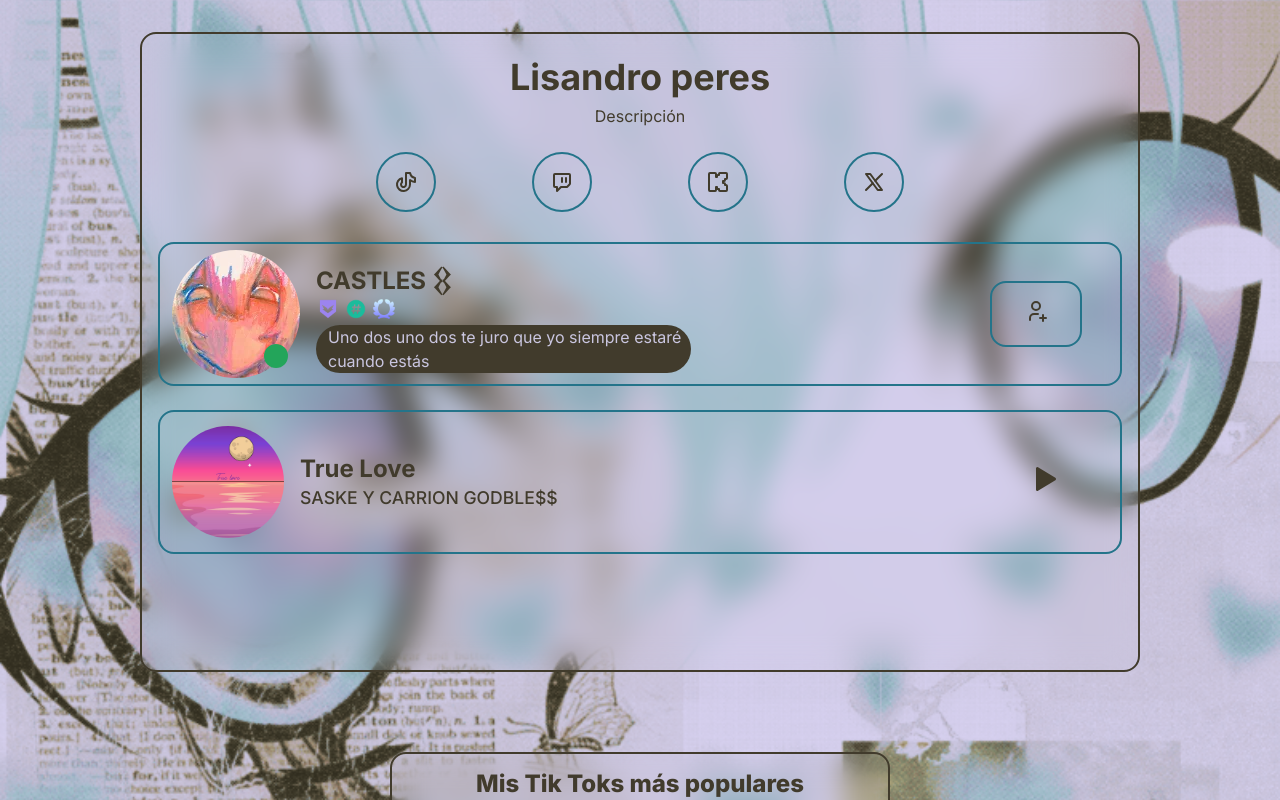
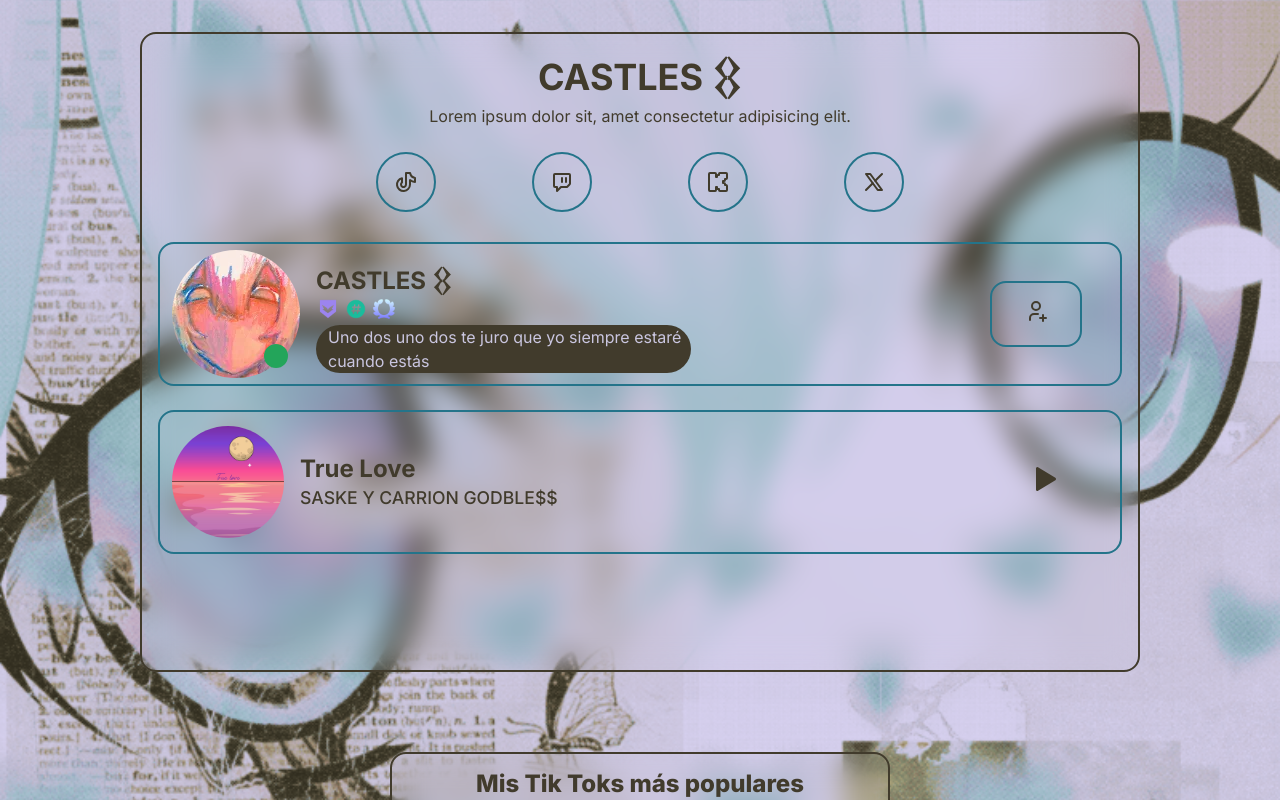
Before and after one commit to JunLovin/cascard, a React (Vite) app: page / in a window 1280 px wide. Shown: the top 800 px of the page. Built offline with nearby package versions, Linux system fonts and the light colour scheme.

Commit message:
feat: change webpage title and username

```diff
--- a/index.html
+++ b/index.html
@@ -4,7 +4,7 @@
     <meta charset="UTF-8" />
     <link rel="icon" type="image/svg+xml" href="/vite.svg" />
     <meta name="viewport" content="width=device-width, initial-scale=1.0" />
-    <title>Vite + React</title>
+    <title>CASTLES</title>
     <link rel="stylesheet" href="src/index.css">
   </head>
   <body class="bg-[url(/bg/backgroundImage.png)] bg-cover bg-no-repeat bg-fixed flex justify-around items-center h-dvh max-2xl:h-auto overflow-hidden font-inter max-2xl:overflow-y-scroll">
--- a/src/components/Card.jsx
+++ b/src/components/Card.jsx
@@ -67,8 +67,8 @@ function Card() {
             <div className="card w-[1000px] h-[40rem] border-2 rounded-2xl p-4 flex gap-4 justify-center overflow-hidden backdrop-blur-[15px] border-[var(--custom-color)]">
                 <div className="w-full first-section-card flex flex-col items-center text-center text-[var(--custom-color)]">
                     <div className="card-header">
-                        <h1 className="text-4xl font-bold leading-normal">Lisandro peres</h1>
-                        <p>Descripción</p>
+                        <h1 className="text-4xl font-bold leading-normal">CASTLES 𒌐</h1>
+                        <p className="m-auto w-max">Lorem ipsum dolor sit, amet consectetur adipisicing elit.</p>
                     </div>
                     <div className="card-social">
                         <ul>
```
